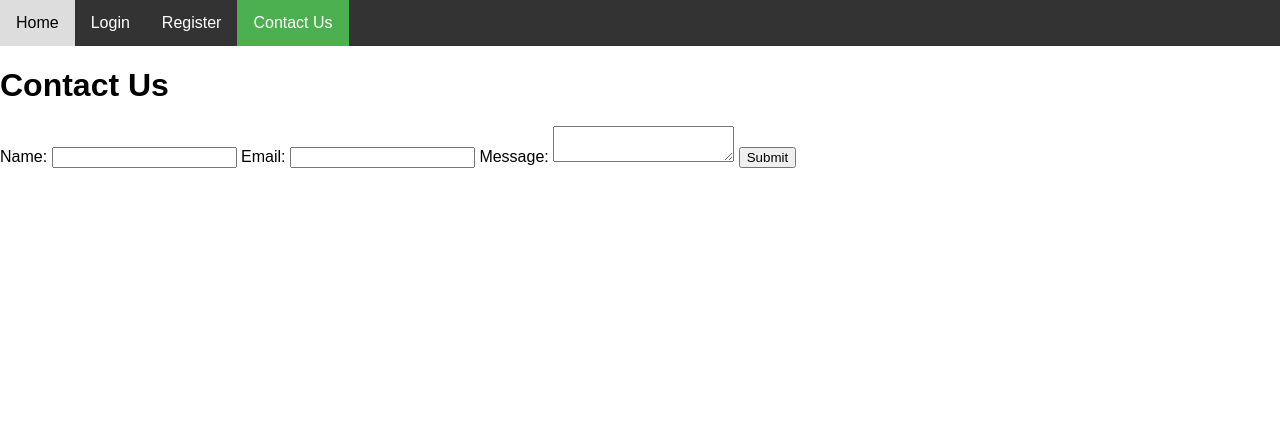
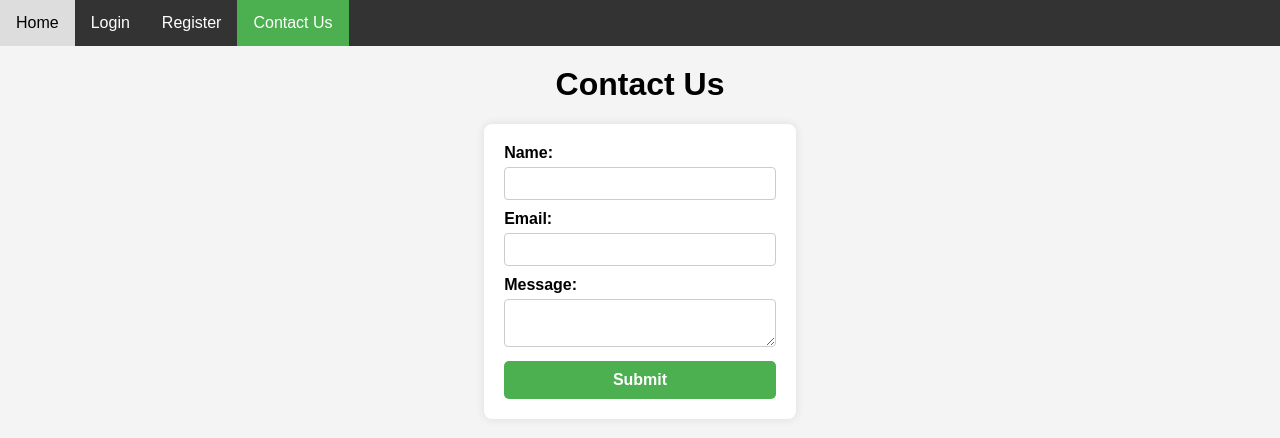
Before and after one commit to Abhinavv9258/XenonStack_Task, a website: page Round_2/public/contact.html in a window 1280 px wide. Drawn offline with Linux system fonts and the light colour scheme.

Commit message:
Updated Contact form

```diff
--- a/Round_2/public/contact.html
+++ b/Round_2/public/contact.html
@@ -1,5 +1,6 @@
 <!DOCTYPE html>
 <html lang="en">
+
 <head>
     <meta charset="UTF-8">
     <meta name="viewport" content="width=device-width, initial-scale=1.0">
@@ -11,14 +12,15 @@
             margin: 0;
             padding: 0;
             font-family: Arial, sans-serif;
+            background-color: #f4f4f4;
+
         }
 
+        /* Navbar Styles */
         .navbar {
             background-color: #333;
             overflow: hidden;
             width: 100%;
-            /* Set the width to 100% */
-
         }
 
         .navbar a {
@@ -44,6 +46,7 @@
             display: none;
         }
 
+        /* Responsive Navbar Styles */
         @media screen and (max-width: 600px) {
             .navbar a {
                 display: none;
@@ -53,17 +56,72 @@
                 float: left;
                 display: block;
             }
-        }
 
-        @media screen and (max-width: 600px) {
             .navbar.responsive a {
                 float: none;
                 display: block;
                 text-align: left;
             }
         }
+
+        /* Contact Page Styles */
+        h1 {
+            text-align: center;
+            margin-top: 20px;
+        }
+
+        form {
+            max-width: 400px;
+            margin: 0 auto;
+            padding: 20px;
+            background-color: #fff;
+            border-radius: 8px;
+            box-shadow: 0 0 10px rgba(0, 0, 0, 0.1);
+        }
+
+        .form-body {
+            display: flex;
+            align-items: center;
+            flex-direction: column;
+        }
+
+        label {
+            display: block;
+            font-weight: bold;
+            margin-bottom: 5px;
+        }
+
+        input,
+        textarea {
+            width: 100%;
+            padding: 8px;
+            box-sizing: border-box;
+            margin-bottom: 10px;
+            border: 1px solid #ccc;
+            border-radius: 4px;
+        }
+
+        button {
+            width: 100%;
+            padding: 10px;
+            font-size: 16px;
+            font-weight: bold;
+            text-align: center;
+            text-decoration: none;
+            cursor: pointer;
+            border: none;
+            border-radius: 5px;
+            background-color: #4CAF50;
+            color: white;
+            transition: background-color 0.3s ease;
+        }
+
+        button:hover {
+            background-color: #45a049;
+        }
     </style>
 </head>
+
 <body>
     <div class="navbar" id="myNavbar">
         <a href="/">Home</a>
@@ -74,6 +132,7 @@
             <i class="fa fa-bars"></i>
         </a>
     </div>
+    <div class="form-body">
         <h1>Contact Us</h1>
         <form action="/contact" method="POST">
             <label for="name">Name:</label>
@@ -84,6 +143,8 @@
             <textarea id="message" name="message" required></textarea>
             <button type="submit">Submit</button>
         </form>
+    </div>
+
     <script>
         function myFunction() {
             var x = document.getElementById("myNavbar");
@@ -95,4 +156,5 @@
         }
     </script>
 </body>
+
 </html>
```
Lines whose indentation alone changed are shown as unchanged.
